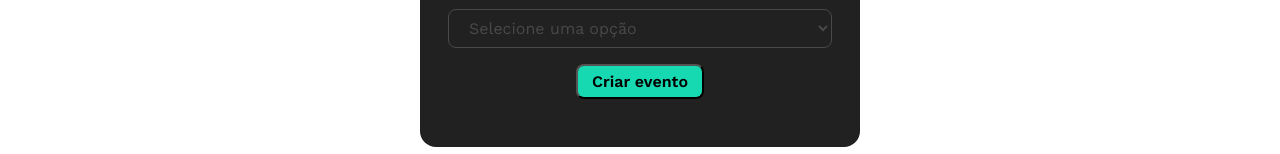
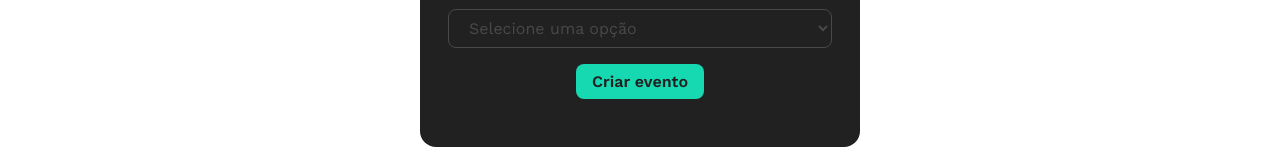
Before and after one commit to DanielMuritiba/React-Tecboard, a React (Vite) app: page / in a window 1280 px wide. Shown: the part 1018-1172 px from the top of the page. Built offline with nearby package versions, Linux system fonts and the light colour scheme.

Commit message:
estilização button submit

```diff
--- a/src/componentes/Botao/botao.estilos.css
+++ b/src/componentes/Botao/botao.estilos.css
@@ -2,9 +2,17 @@ button {
   width: 128px;
   height: 35px;
   margin: 16px auto;
+  color: #212121;
   background-color: #17d9b1;
   border-radius: 8px;
+  border: 0;
 
   font-weight: 600;
+  line-height: 120%;
   font-size: 16px;
 }
+
+button:hover {
+  opacity: 0.8;
+  cursor: pointer;
+}
```
